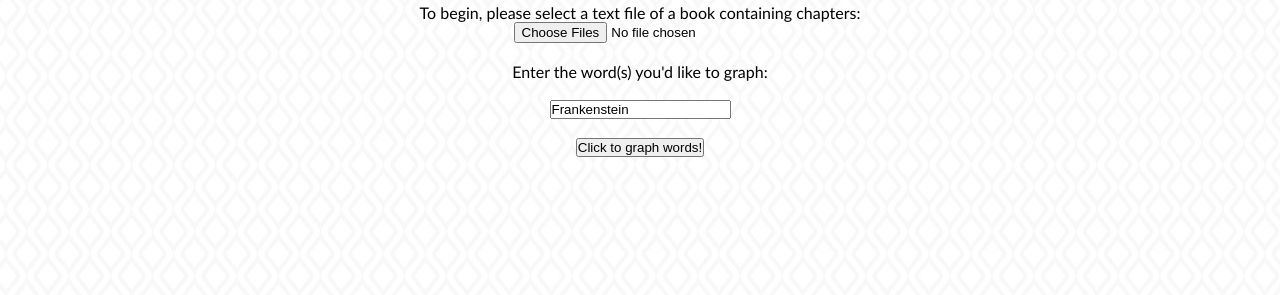
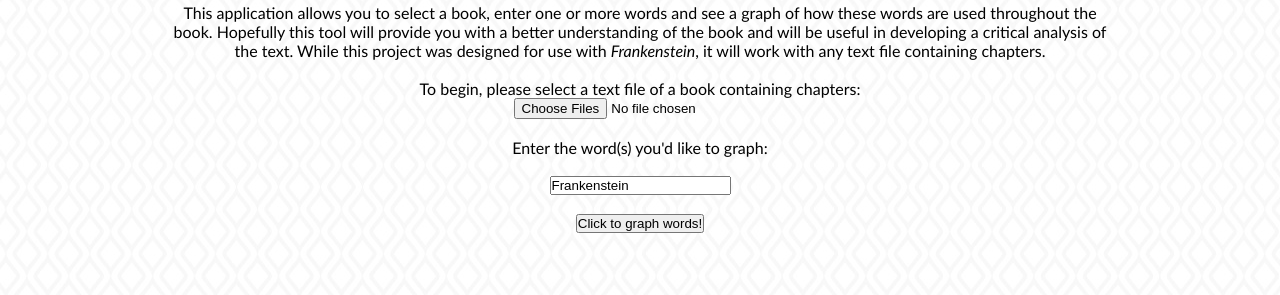
Before and after one commit to ncstabile17/Word_Graph, a plain HTML site: page main-app.html in a window 1280 px wide. Shown: the part 505-800 px from the top of the page. Drawn offline with nearby package versions, Linux system fonts and the light colour scheme.

Commit message:
Adding description

```diff
--- a/main-app.html
+++ b/main-app.html
@@ -13,6 +13,11 @@
       margin: 0px auto;
       text-align: center;
     }
+    p.one {
+      margin-right: 165px;
+      margin-left: 165px;
+    }
+
     canvas{
         -moz-user-select: none;
         -webkit-user-select: none;
@@ -54,6 +59,10 @@
   <div class="center">
     <img src="frankenimage.jpeg" id="frankenimage" height="300" alt="frankenimage"> <br>
     <h1> Welcome to the Frankenstein Word Graph! </h1><br>
+    <p class="one"> This application allows you to select a book, enter one or more words
+      and see a graph of how these words are used throughout the book. Hopefully this tool will provide you with a better understanding of the book and will be useful in developing a critical analysis of the text. While this project was designed for use with <i> Frankenstein</i>, it will work with any text file
+      containing chapters. </p><br>
+
     <p> To begin, please select a text file of a book containing chapters: <br> </p>
     <input type='file' accept='text/plain' id="inputFile" multiple><br> <br>
     <div>
```
